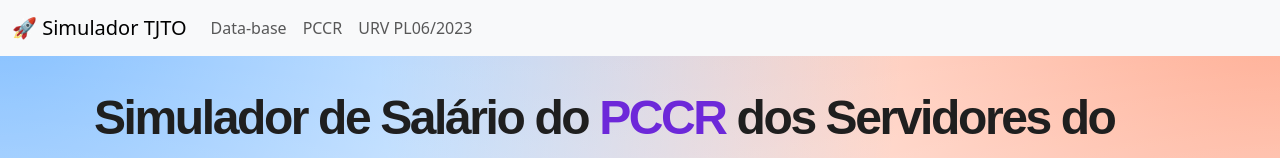
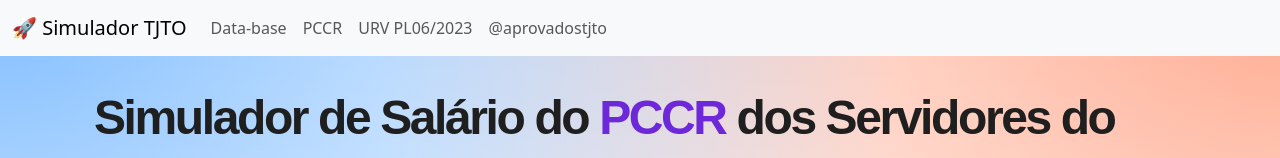
Before and after one commit to guilhermeoq/carreira-tjto, a Vue app: page / in a window 1280 px wide. Shown: the top 158 px of the page. Built offline with nearby package versions, Linux system fonts and the light colour scheme.

Commit message:
Update navbar

```diff
--- a/src/components/Calculadora.vue
+++ b/src/components/Calculadora.vue
@@ -31,6 +31,9 @@
           </li>
           <li class="nav-item">
             <a class="nav-link" href="https://sapl.al.to.leg.br/materia/9605">URV PL06/2023</a>
+          </li>
+          <li class="nav-item">
+            <a class="nav-link" href="https://www.instagram.com/aprovadostjto">@aprovadostjto</a>
           </li>
         </ul>
       </div>
```
